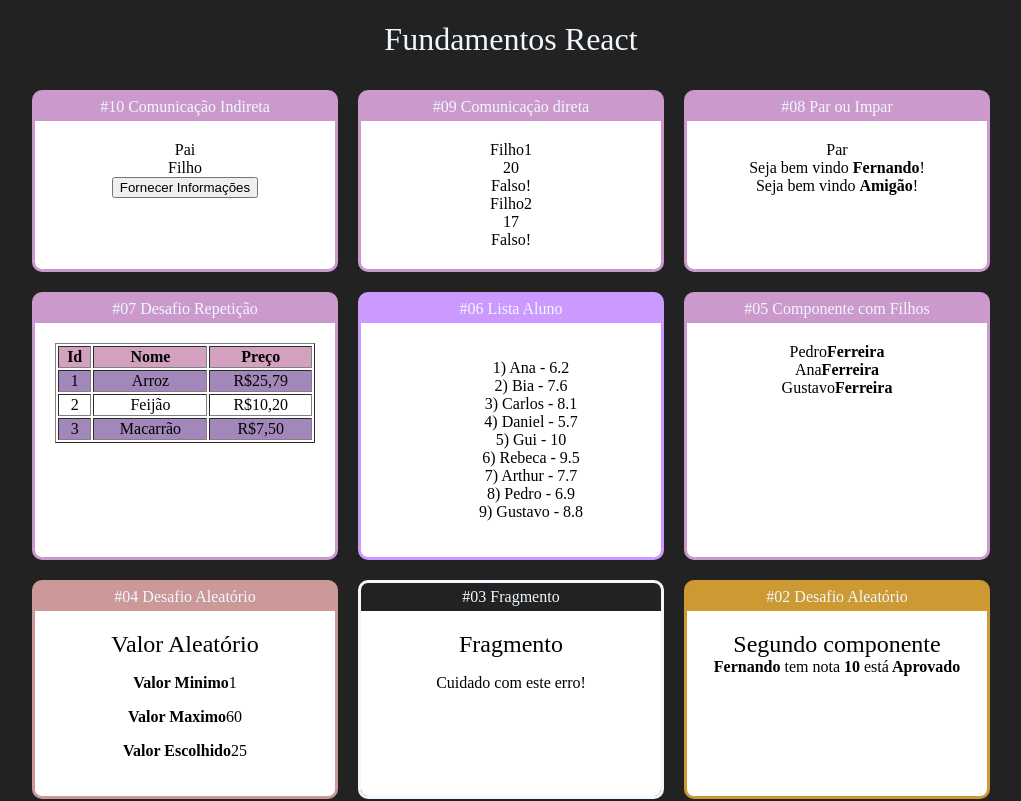
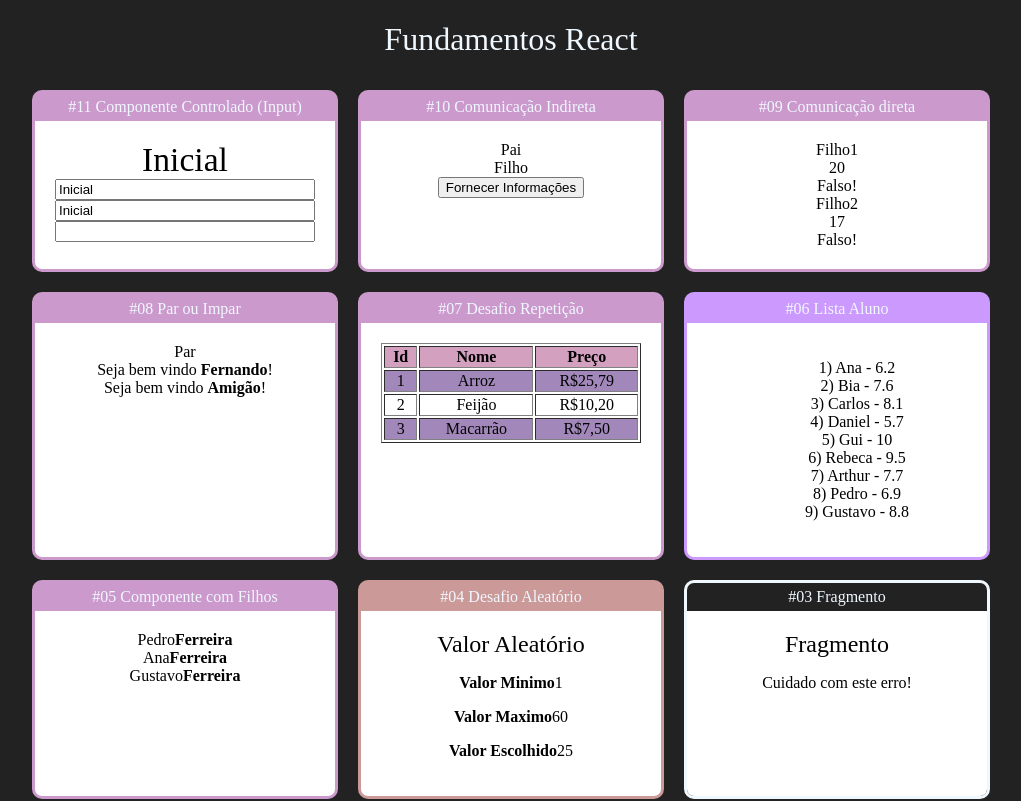
Before and after one commit to fernandoap46/ProjetoReactRedux, a React (Create React App) app in the folder fundamentos-react/: page / in a window 1280 px wide. Shown: the top 801 px of the page, without its empty margins (129-1150 px from the left). Built offline with nearby package versions, Linux system fonts and the light colour scheme.

Commit message:
Componentes Controlados

```diff
--- a/fundamentos-react/src/App.jsx
+++ b/fundamentos-react/src/App.jsx
@@ -1,6 +1,7 @@
 import './App.css'
 import React from "react";
 
+import Input from './components/formulario/Input';
 import IndiretaPai from './components/comunicacao/IndiretaPai';
 import Diretapai from './components/comunicacao/Diretapai';
 import UsuarioInfo from './components/condicional/UsuarioInfo';
@@ -22,6 +23,10 @@
         <div className="App">
             <h1>Fundamentos React</h1>
             <div className="Cards">
+
+                <Card titulo="#11 Componente Controlado (Input)" color="#CC99CC">
+                    <Input></Input>
+                </Card>
 
                 <Card titulo="#10 Comunicação Indireta" color="#CC99CC">
                     <IndiretaPai></IndiretaPai>
--- /dev/null
+++ b/fundamentos-react/src/components/formulario/Input.css
@@ -0,0 +1,8 @@
+.Input{
+    font-size: 1.4rem;
+
+}
+.Inputs{
+    display: flex;
+    flex-direction: column;
+}
--- /dev/null
+++ b/fundamentos-react/src/components/formulario/Input.jsx
@@ -0,0 +1,24 @@
+import'./Input.css';
+import React, { useState } from "react";
+
+export default function Input(props){
+
+    const [valor, setValor] = useState ('Inicial')
+    function quandoMudar(e) {
+        setValor(e.target.value)
+    }
+
+    return(
+        <div className="Input">
+            <h2>{valor}</h2>
+            <div className='Inputs'>
+                {/* com o onChange o componente mudando o state muda */}
+                <input value={valor} onChange={quandoMudar}/>
+                {/* quando temos um componente somente de leitura não precisamos do onChange como a cima */}
+                <input value={valor} readOnly/>
+                {/* exemplo de componente não controlado não associado a nenhum state */}
+                <input value={undefined} />
+            </div>
+        </div>
+    )
+}
```
